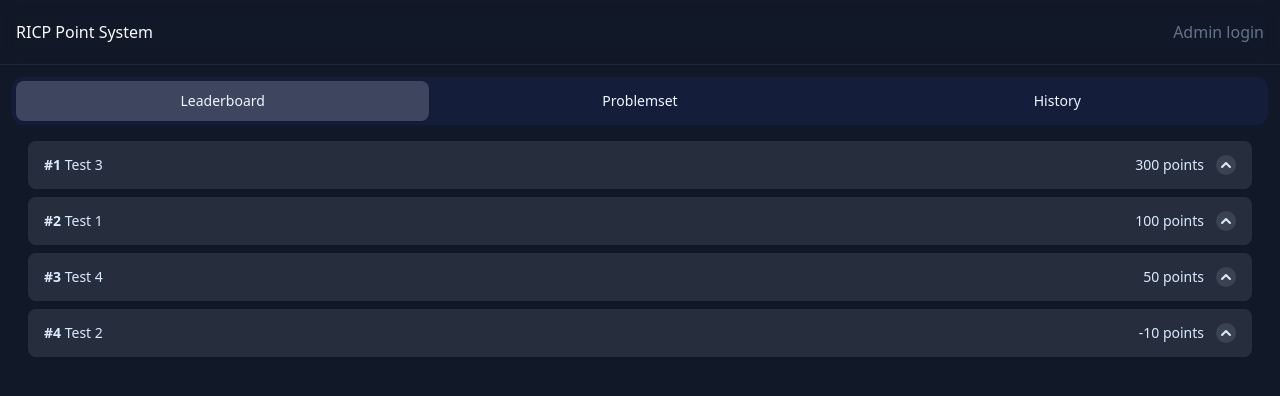
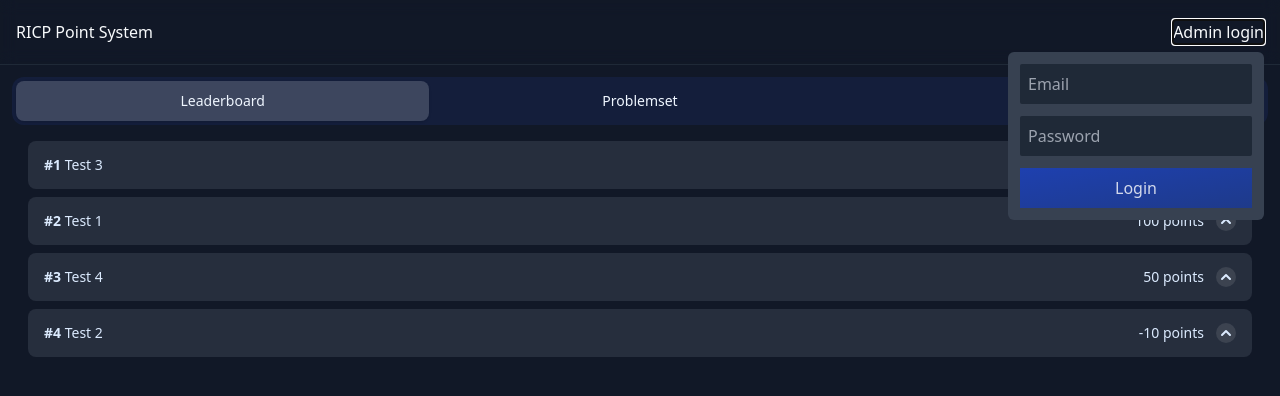
Before and after one commit to popkat412/ricp-dashboard, a Vue app: page / in a window 1280 px wide. Both pictures are taken after a click on the button "Admin login". Shown: the top 396 px of the page. Built offline with nearby package versions, Linux system fonts and the light colour scheme.

Commit message:
feat: admin login ui

```diff
--- /dev/null
+++ b/src/components/BaseInput.vue
@@ -0,0 +1,12 @@
+<template>
+  <input
+    :type="$props.type"
+    :placeholder="$props.placeholder"
+    @input="$emit('input', ($event.target as HTMLInputElement).value)"
+    class="rounded-sm bg-gray-800 border-slate-700 p-2"
+  />
+</template>
+
+<script setup lang="ts">
+defineProps<{ type: string; placeholder?: string }>();
+</script>
--- a/src/components/RICPHeader.vue
+++ b/src/components/RICPHeader.vue
@@ -4,15 +4,56 @@
       class="flex items-center justify-between border-b border-gray-800 px-4 py-5 bg-opacity-50 backdrop-blur backdrop-filter text-slate-50"
     >
       <div>RICP Point System</div>
-      <button @click="adminLogin" class="text-slate-500 hover:text-slate-50">
-        Admin login
-      </button>
+      <Popover v-if="!authStore.isSignedIn" class="relative">
+        <PopoverButton as="template" v-slot="{ open }"
+          ><button
+            :class="[
+              open ? 'text-slate-50' : 'text-slate-50/50',
+              'hover:text-slate-50',
+            ]"
+          >
+            Admin login
+          </button></PopoverButton
+        >
+        <PopoverPanel class="absolute z-10 right-0 top-8">
+          <div class="flex flex-col space-y-3 p-3 bg-gray-700 rounded-md w-64">
+            <BaseInput type="text" placeholder="Email" v-model="email" />
+            <BaseInput
+              type="password"
+              placeholder="Password"
+              v-model="password"
+            />
+            <button
+              class="p-2 bg-gradient-to-br from-blue-800 to-blue-900 text-white/80 hover:text-white"
+              @click="adminLogin"
+            >
+              Login
+            </button>
+          </div>
+        </PopoverPanel>
+      </Popover>
+      <button v-else @click="signOut">Signup</button>
     </div>
   </header>
 </template>
 
 <script setup lang="ts">
+import { ref } from "vue";
+import { Popover, PopoverButton, PopoverPanel } from "@headlessui/vue";
+
+import { useAuthStore } from "../stores/auth.store";
+import BaseInput from "./BaseInput.vue";
+
+const authStore = useAuthStore();
+
+const email = ref("");
+const password = ref("");
+
 const adminLogin = () => {
+  authStore.signIn(email.value, password.value);
+};
+const signOut = () => {
   // todo
+  authStore.signOut();
 };
 </script>
--- a/src/stores/auth.store.ts
+++ b/src/stores/auth.store.ts
@@ -1,5 +1,11 @@
 import { defineStore } from "pinia";
-import { Auth, getAuth, signInWithEmailAndPassword, User } from "firebase/auth";
+import {
+  Auth,
+  getAuth,
+  signInWithEmailAndPassword,
+  signOut,
+  User,
+} from "firebase/auth";
 
 interface AuthStoreState {
   user: User | null;
@@ -18,7 +24,7 @@ export const useAuthStore = defineStore("auth", {
     },
   },
   actions: {
-    async signIn(email: string, password: string) {
+    async signIn(email: string, password: string): Promise<void> {
       // todo: error handling
       const userCredential = await signInWithEmailAndPassword(
         this.auth,
@@ -27,5 +33,9 @@ export const useAuthStore = defineStore("auth", {
       );
       this.user = userCredential.user;
     },
+    async signOut(): Promise<void> {
+      // todo: error handling
+      await signOut(this.auth);
+    },
   },
 });
--- a/src/types/IMember.ts
+++ b/src/types/IMember.ts
@@ -4,5 +4,4 @@ export interface IMember {
   name: string;
   points: number;
   history: IHistoryEntry[];
-  adminName: string;
 }
```
